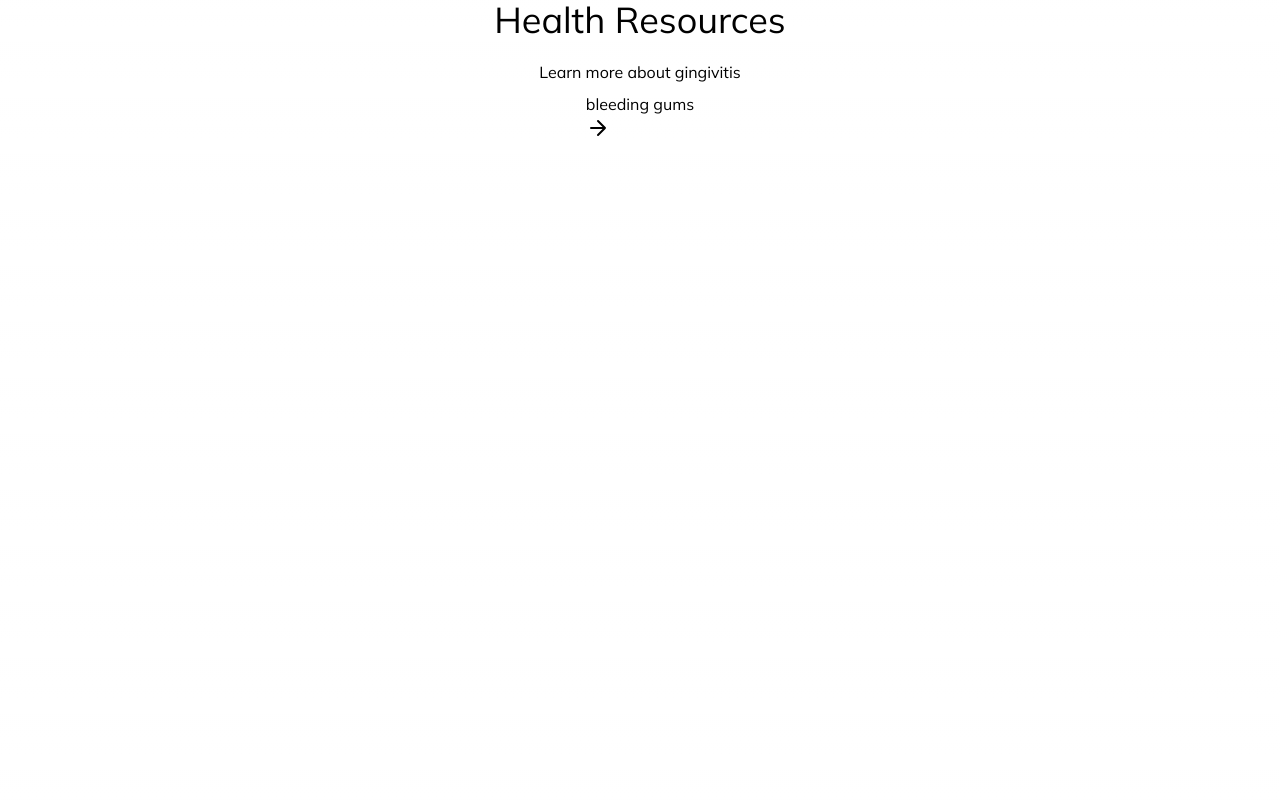
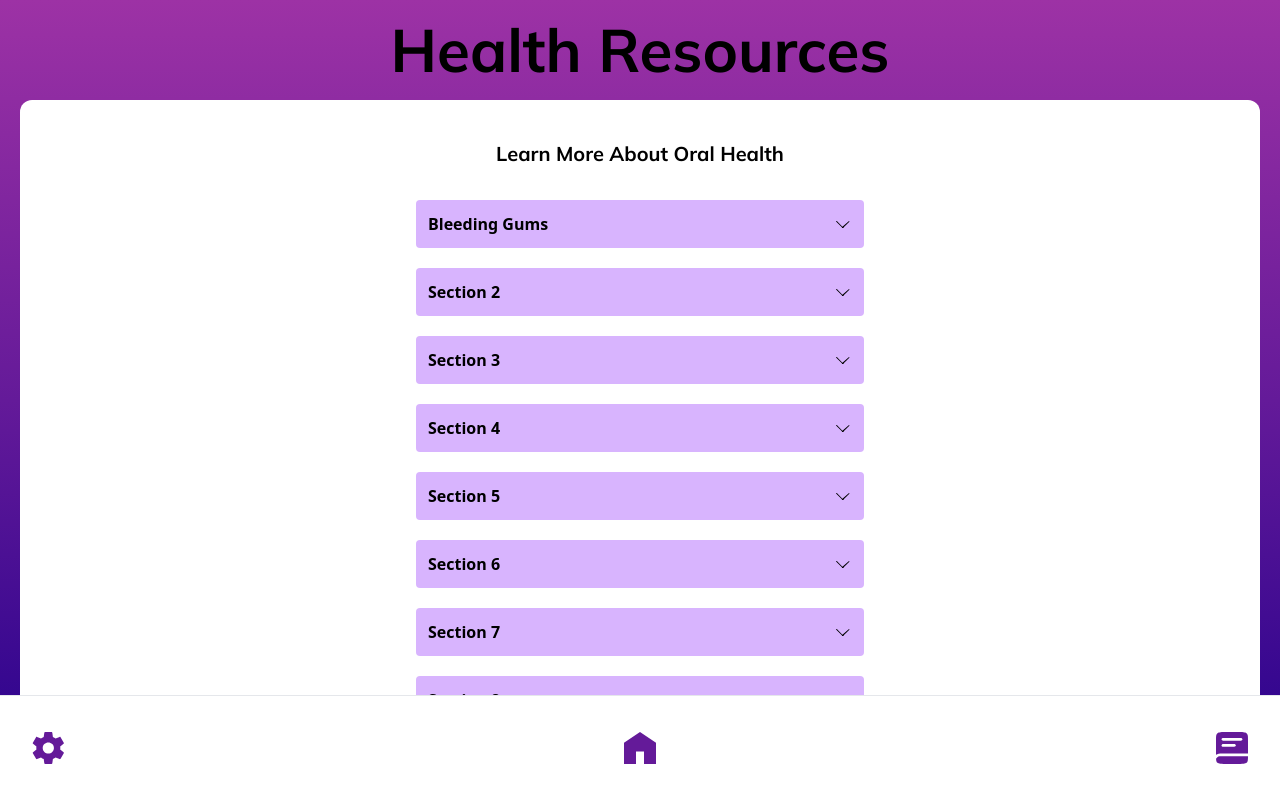
Before and after one commit to WhiteStoneDental/whitestone_IDSP, a Next.js app: page /resources in a window 1280 px wide. Built offline with nearby package versions, Linux system fonts and the light colour scheme.

Commit message:
made resource page with nav an info functionality

```diff
--- a/src/app/resources/page.tsx
+++ b/src/app/resources/page.tsx
@@ -1,19 +1,30 @@
-import { useTheme } from "next-themes";
-import { twMerge } from 'tailwind-merge';
-import { BaseButton } from "@/components/BaseButton";
-import ArrowIcon from "@/components/ArrowIcon";
+import { twMerge } from "tailwind-merge";
+import NavBar from "@/components/NavBar";
+import Accordion from "@/components/Accordian";
 
-export default function HealthResourcesPage() {
+export default function ResourcePage() {
+
 
     return (
-        <div className={twMerge('flex flex-col items-center mb-5')}>
-            <h1 className={twMerge('text-black text-4xl mb-5 dark:text-white')}>Health Resources</h1>
-            <p>Learn more about gingivitis</p>
+        <div
+            className={twMerge("flex flex-col p-5 h-screen")}
+            style={{
+                backgroundImage:
+                    "var(--homepage-gradient, gradient-from-24008C via-9D32A5 to-641A99)",
+            }}
+        >
+            <div className={twMerge("flex flex-col items-center mb-5 font-bold text-6xl text-center")}>
+                Health Resources
+            </div>
+            <div className={twMerge("bg-white p-5 rounded-xl h-screen w-full overflow-hidden")}>
+
+                <div className={twMerge("placeholder-content dark:text-black text-center font-bold text-xl mt-5 mb-8")}>
+                    Learn More About Oral Health
+                </div>
+                <Accordion />
+            </div>
             <div>
-                <BaseButton>
-                    bleeding gums
-                    <ArrowIcon />
-                </BaseButton>
+                <NavBar />
             </div>
         </div>
     );
--- /dev/null
+++ b/src/components/Accordian.tsx
@@ -0,0 +1,59 @@
+"use client"
+import React, { useState } from 'react';
+
+const AccordionItem = ({ title, content }) => {
+    const [isOpen, setIsOpen] = useState(false);
+
+    const toggleAccordion = () => {
+        setIsOpen((prev) => !prev);
+    };
+
+    return (
+        <div className="mb-5 font-sans">
+            <div
+                className="flex items-center justify-between p-3 bg-purple-300 cursor-pointer rounded"
+                onClick={toggleAccordion}
+            >
+                <span className="font-bold text-l">{title}</span>
+                <svg
+                    className="w-4 h-4 transform transition-transform"
+                    fill="currentColor"
+                    viewBox="0 0 20 20"
+                >
+                    <path
+                        fillRule="evenodd"
+                        d="M10 15a.5.5 0 0 1-.354-.854l7-7a.5.5 0 0 0-.708-.708L8 13.293 1.062 6.354a.5.5 0 0 0-.708.708l7 7a.5.5 0 0 1-.354.854z"
+                    />
+                </svg>
+            </div>
+            {isOpen && (
+                <div className="p-4 bg-white border rounded-b-lg">
+                    <p className="text-black">{content}</p>
+                </div>
+            )}
+        </div>
+    );
+};
+
+const Accordion = () => {
+    const items = [
+        { title: 'Bleeding Gums', content: 'Main Symptoms: bleeding, swollen, red, bad breath, tenderness' },
+        { title: 'Section 2', content: 'Content' },
+        { title: 'Section 3', content: 'Content' },
+        { title: 'Section 4', content: 'Content' },
+        { title: 'Section 5', content: 'Content' },
+        { title: 'Section 6', content: 'Content' },
+        { title: 'Section 7', content: 'Content' },
+        { title: 'Section 8', content: 'Content' },
+    ];
+
+    return (
+        <div className="w-full max-w-md mx-auto">
+            {items.map((item, index) => (
+                <AccordionItem key={index} title={item.title} content={item.content} />
+            ))}
+        </div>
+    );
+};
+
+export default Accordion;
```
